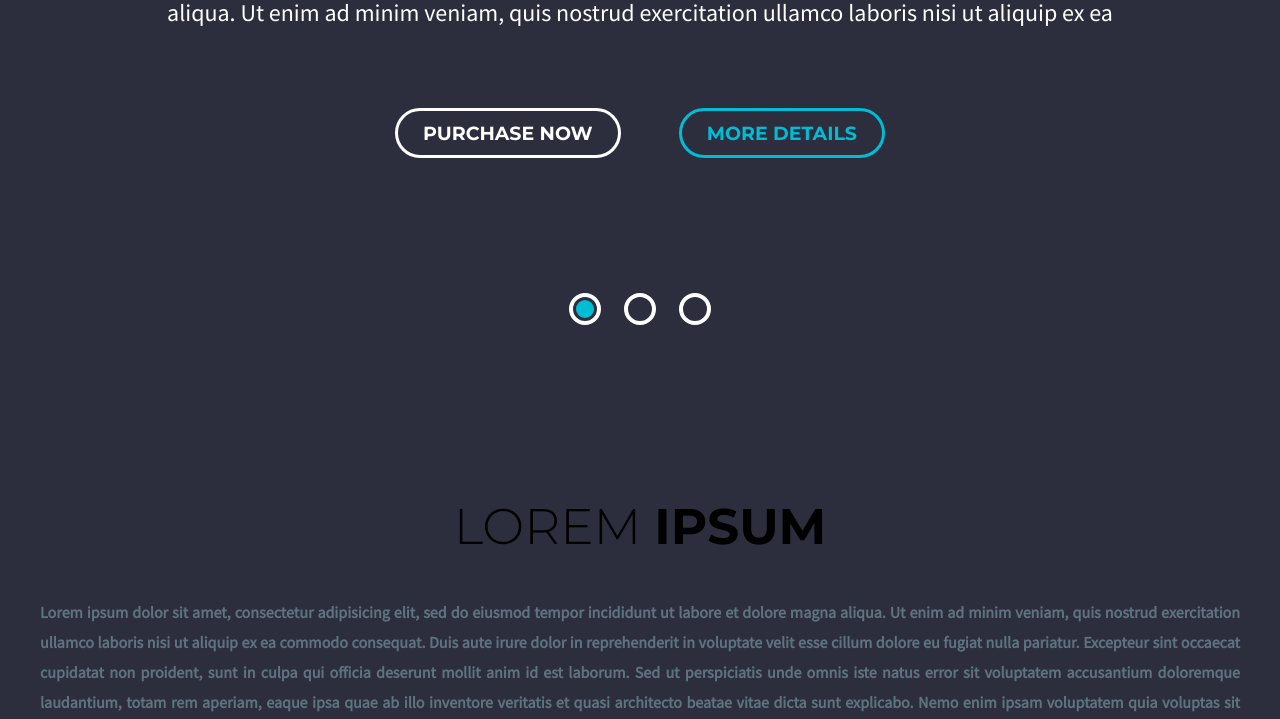
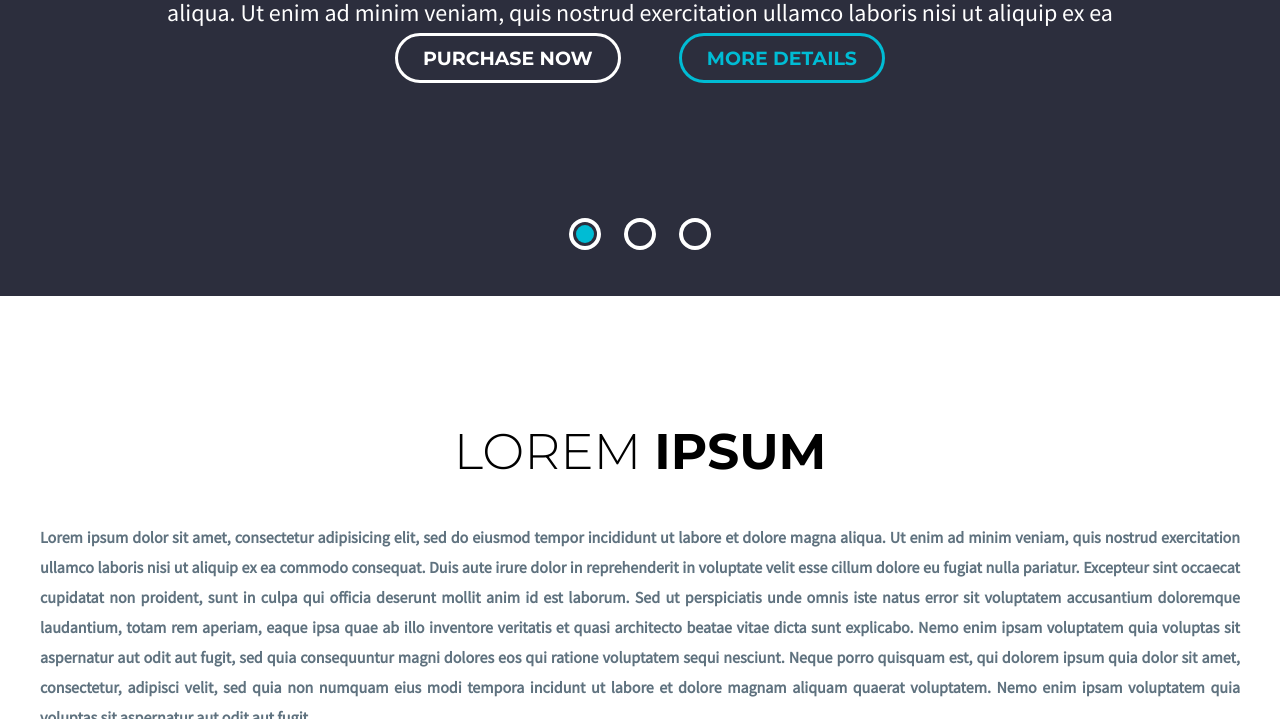
Before and after one commit to trangthuta/PRICETABLEPAGE, a plain HTML site: page index.html in a window 1280 px wide. Shown: the part 537-1256 px from the top of the page. Drawn offline with Linux system fonts and the light colour scheme.

Commit message:
sua backgroud va khoang cach khoi content

```diff
--- a/style/_base.scss
+++ b/style/_base.scss
@@ -26,7 +26,6 @@ body {
   flex-wrap: wrap;
 }
 .subtitle-small {
-  margin-bottom: 75px;
   line-height: 30px;
 }
 .subtitle-big {
--- a/style/_content.scss
+++ b/style/_content.scss
@@ -1,5 +1,7 @@
 .content {
-    margin-top: 125px;
+    padding-top: 125px;
+    background-color: white;
+    padding-bottom: 75px;
     &-title {
         font-size: 50px;
     }
```
Also changed, not shown: style/style.css, 1 other file.
